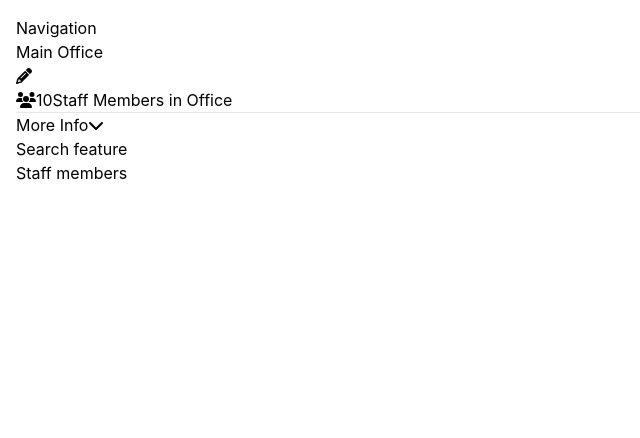
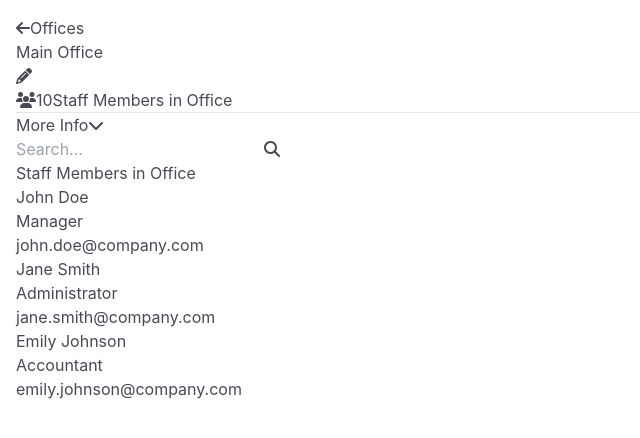
Before and after one commit to Coisdt/office-management-app, a Vue app: page /office/1 in a window 1280 px wide. Shown: the top 438 px of the page, without its empty margins (0-640 px from the left). Built offline with nearby package versions, Linux system fonts and the light colour scheme.

Commit message:
feat: create single office details page & updated mock data

```diff
--- a/src/assets/index.css
+++ b/src/assets/index.css
@@ -4,4 +4,5 @@
 
 * {
   font-family: "Inter", sans-serif;
+  color: #484954;
 }
--- a/src/components/OfficeDetailsCard.vue
+++ b/src/components/OfficeDetailsCard.vue
@@ -1,6 +1,6 @@
 <template>
   <div
-    class="office-card bg-white shadow rounded-lg p-4 flex flex-col border-l-8"
+    class="office-card bg-white shadow rounded-lg p-4 flex flex-col border-l-[12px]"
     :style="{ borderColor: office.selectedColor }"
   >
     <!-- header -->
@@ -41,19 +41,19 @@
       <transition name="fade">
         <div v-if="toggleMoreInfo" class="grid gap-4 text-sm mt-4">
           <div class="grid grid-cols-1 gap-4 text-xs">
-            <div class="flex items-center">
+            <div class="grid grid-cols-[20px_1fr] items-center">
               <font-awesome-icon icon="phone" class="mr-2 text-gray-600" />
               {{ office.phoneNumber || "N/A" }}
             </div>
-            <div class="flex items-center">
+            <div class="grid grid-cols-[20px_1fr] items-center">
               <font-awesome-icon icon="envelope" class="mr-2 text-gray-600" />
               {{ office.email || "N/A" }}
             </div>
-            <div class="flex items-center">
+            <div class="grid grid-cols-[20px_1fr] items-center">
               <font-awesome-icon icon="building" class="mr-2 text-gray-600" />
               Capacity: {{ office.capacity || "N/A" }}
             </div>
-            <div class="flex items-center">
+            <div class="grid grid-cols-[20px_1fr] items-center">
               <font-awesome-icon
                 icon="map-marker-alt"
                 class="mr-2 text-gray-600"
--- a/src/components/Searchbar.vue
+++ b/src/components/Searchbar.vue
@@ -0,0 +1,14 @@
+<template>
+  <div class="relative w-full md:max-w-[400px] lg:max-w-[400px] mb-4 mt-6">
+    <input
+      type="text"
+      placeholder="Search..."
+      class="w-full p-2 border border-gray-300 rounded-lg"
+    />
+    <font-awesome-icon class="absolute top-3 right-3" icon="search" />
+  </div>
+</template>
+
+<script setup></script>
+
+<style lang="scss" scoped></style>
--- /dev/null
+++ b/src/components/StaffInOfficeList.vue
@@ -0,0 +1,35 @@
+<template>
+  <div>
+    <!-- Staff Members -->
+    <h1 class="text-xl font-bold mb-2 mt-4">Staff Members in Office</h1>
+    <div
+      class="staff-list grid grid-cols-1 gap-4 md:grid-cols-2 lg:grid-cols-3"
+      v-if="office.staffMembersInOffice.length"
+    >
+      <div
+        v-for="staffMember in office.staffMembersInOffice"
+        :key="staffMember.id"
+        class="staff-card bg-white shadow rounded-lg p-4 flex flex-col"
+      >
+        <h3 class="text-lg font-bold">{{ staffMember.name }}</h3>
+        <p class="text-gray-600">{{ staffMember.position }}</p>
+        <p class="text-sm text-gray-500">{{ staffMember.email }}</p>
+      </div>
+    </div>
+    <div v-else>
+      <p>No staff members in this office</p>
+    </div>
+  </div>
+</template>
+
+<script setup>
+defineProps({
+  office: {
+    type: Object,
+    required: true,
+    default: () => ({}),
+  },
+});
+</script>
+
+<style lang="scss" scoped></style>
--- a/src/views/HomePage.vue
+++ b/src/views/HomePage.vue
@@ -15,44 +15,106 @@ const officeList = [
     name: "Main Office",
     description: "Headquarters",
     occupants: 10,
-    selectedColor: "blue",
+    selectedColor: "#489DDA",
     phoneNumber: "123 456 7890",
     address: "123 Main St, Cityville, Country",
     email: "mainoffice@company.com",
     capacity: 20,
+    staffMembersInOffice: [
+      {
+        id: 1,
+        name: "John Doe",
+        position: "Manager",
+        email: "john.doe@company.com",
+      },
+      {
+        id: 2,
+        name: "Jane Smith",
+        position: "Administrator",
+        email: "jane.smith@company.com",
+      },
+      {
+        id: 3,
+        name: "Emily Johnson",
+        position: "Accountant",
+        email: "emily.johnson@company.com",
+      },
+    ],
   },
   {
     id: 2,
     name: "Branch A",
     description: "Downtown office",
     occupants: 5,
-    selectedColor: "green",
+    selectedColor: "#FF9B71",
     phoneNumber: "234 567 8901",
     address: "456 Elm St, Downtown, Country",
     email: "brancha@company.com",
     capacity: 10,
+    staffMembersInOffice: [
+      {
+        id: 4,
+        name: "Alice Brown",
+        position: "Team Lead",
+        email: "alice.brown@company.com",
+      },
+      {
+        id: 5,
+        name: "Bob White",
+        position: "Developer",
+        email: "bob.white@company.com",
+      },
+    ],
   },
   {
     id: 3,
     name: "Branch B",
     description: "Suburban office",
     occupants: 8,
-    selectedColor: "purple",
+    selectedColor: "#DBBADD",
     phoneNumber: "345 678 9012",
     address: "789 Oak St, Suburbia, Country",
     email: "branchb@company.com",
     capacity: 8,
+    staffMembersInOffice: [
+      {
+        id: 6,
+        name: "Catherine Green",
+        position: "Designer",
+        email: "catherine.green@company.com",
+      },
+      {
+        id: 7,
+        name: "David Black",
+        position: "Engineer",
+        email: "david.black@company.com",
+      },
+    ],
   },
   {
     id: 4,
     name: "Branch C",
     description: "Rural office",
     occupants: 3,
-    selectedColor: "orange",
+    selectedColor: "#A9F0D1",
     phoneNumber: "456 789 0123",
     address: "101 Pine St, Countryside, Country",
     email: "branchc@company.com",
     capacity: 15,
+    staffMembersInOffice: [
+      {
+        id: 8,
+        name: "Evelyn Gray",
+        position: "Supervisor",
+        email: "evelyn.gray@company.com",
+      },
+      {
+        id: 9,
+        name: "Frank Blue",
+        position: "Assistant",
+        email: "frank.blue@company.com",
+      },
+    ],
   },
 ];
 </script>
--- a/src/views/OfficeDetailsPage.vue
+++ b/src/views/OfficeDetailsPage.vue
@@ -2,25 +2,41 @@
   <div class="office-details-page">
     <!-- navigation -->
     <!-- //TODO: Add navigation here -->
-    <p>Navigation</p>
+    <span class="navigation relative">
+      <font-awesome-icon
+        @click="navigateToHome"
+        class="absolute"
+        icon="arrow-left"
+      />
+    </span>
+    <span class="grid justify-center">Offices</span>
 
     <!-- office details card-->
     <OfficeDetailsCard :office="office" />
 
     <!-- search -->
     <!-- //TODO: Add search here -->
-    <p>Search feature</p>
+    <Searchbar class="my-4" />
 
     <!-- staff members -->
     <!-- //TODO: Add staff members here -->
-    <p>Staff members</p>
+    <StaffInOfficeList :office="office" />
   </div>
 </template>
 
 <script setup>
-import { useRoute } from "vue-router";
+import { useRoute, useRouter } from "vue-router";
 import { ref, watchEffect } from "vue";
 import OfficeDetailsCard from "../components/OfficeDetailsCard.vue";
+import Searchbar from "../components/Searchbar.vue";
+import StaffInOfficeList from "../components/StaffInOfficeList.vue";
+
+const router = useRouter();
+
+// Navigate to the office page
+const navigateToHome = () => {
+  router.push("/");
+};
 
 // TODO: Replace this with your actual data or a Vuex store
 const officeList = [
@@ -29,44 +45,106 @@ const officeList = [
     name: "Main Office",
     description: "Headquarters",
     occupants: 10,
-    selectedColor: "blue",
+    selectedColor: "#489DDA",
     phoneNumber: "123 456 7890",
     address: "123 Main St, Cityville, Country",
     email: "mainoffice@company.com",
     capacity: 20,
+    staffMembersInOffice: [
+      {
+        id: 1,
+        name: "John Doe",
+        position: "Manager",
+        email: "john.doe@company.com",
+      },
+      {
+        id: 2,
+        name: "Jane Smith",
+        position: "Administrator",
+        email: "jane.smith@company.com",
+      },
+      {
+        id: 3,
+        name: "Emily Johnson",
+        position: "Accountant",
+        email: "emily.johnson@company.com",
+      },
+    ],
   },
   {
     id: 2,
     name: "Branch A",
     description: "Downtown office",
     occupants: 5,
-    selectedColor: "green",
+    selectedColor: "#FF9B71",
     phoneNumber: "234 567 8901",
     address: "456 Elm St, Downtown, Country",
     email: "brancha@company.com",
     capacity: 10,
+    staffMembersInOffice: [
+      {
+        id: 4,
+        name: "Alice Brown",
+        position: "Team Lead",
+        email: "alice.brown@company.com",
+      },
+      {
+        id: 5,
+        name: "Bob White",
+        position: "Developer",
+        email: "bob.white@company.com",
+      },
+    ],
   },
   {
     id: 3,
     name: "Branch B",
     description: "Suburban office",
     occupants: 8,
-    selectedColor: "purple",
+    selectedColor: "#DBBADD",
     phoneNumber: "345 678 9012",
     address: "789 Oak St, Suburbia, Country",
     email: "branchb@company.com",
     capacity: 8,
+    staffMembersInOffice: [
+      {
+        id: 6,
+        name: "Catherine Green",
+        position: "Designer",
+        email: "catherine.green@company.com",
+      },
+      {
+        id: 7,
+        name: "David Black",
+        position: "Engineer",
+        email: "david.black@company.com",
+      },
+    ],
   },
   {
     id: 4,
     name: "Branch C",
     description: "Rural office",
     occupants: 3,
-    selectedColor: "orange",
+    selectedColor: "#A9F0D1",
     phoneNumber: "456 789 0123",
     address: "101 Pine St, Countryside, Country",
     email: "branchc@company.com",
     capacity: 15,
+    staffMembersInOffice: [
+      // {
+      //   id: 8,
+      //   name: "Evelyn Gray",
+      //   position: "Supervisor",
+      //   email: "evelyn.gray@company.com",
+      // },
+      // {
+      //   id: 9,
+      //   name: "Frank Blue",
+      //   position: "Assistant",
+      //   email: "frank.blue@company.com",
+      // },
+    ],
   },
 ];
 
```
